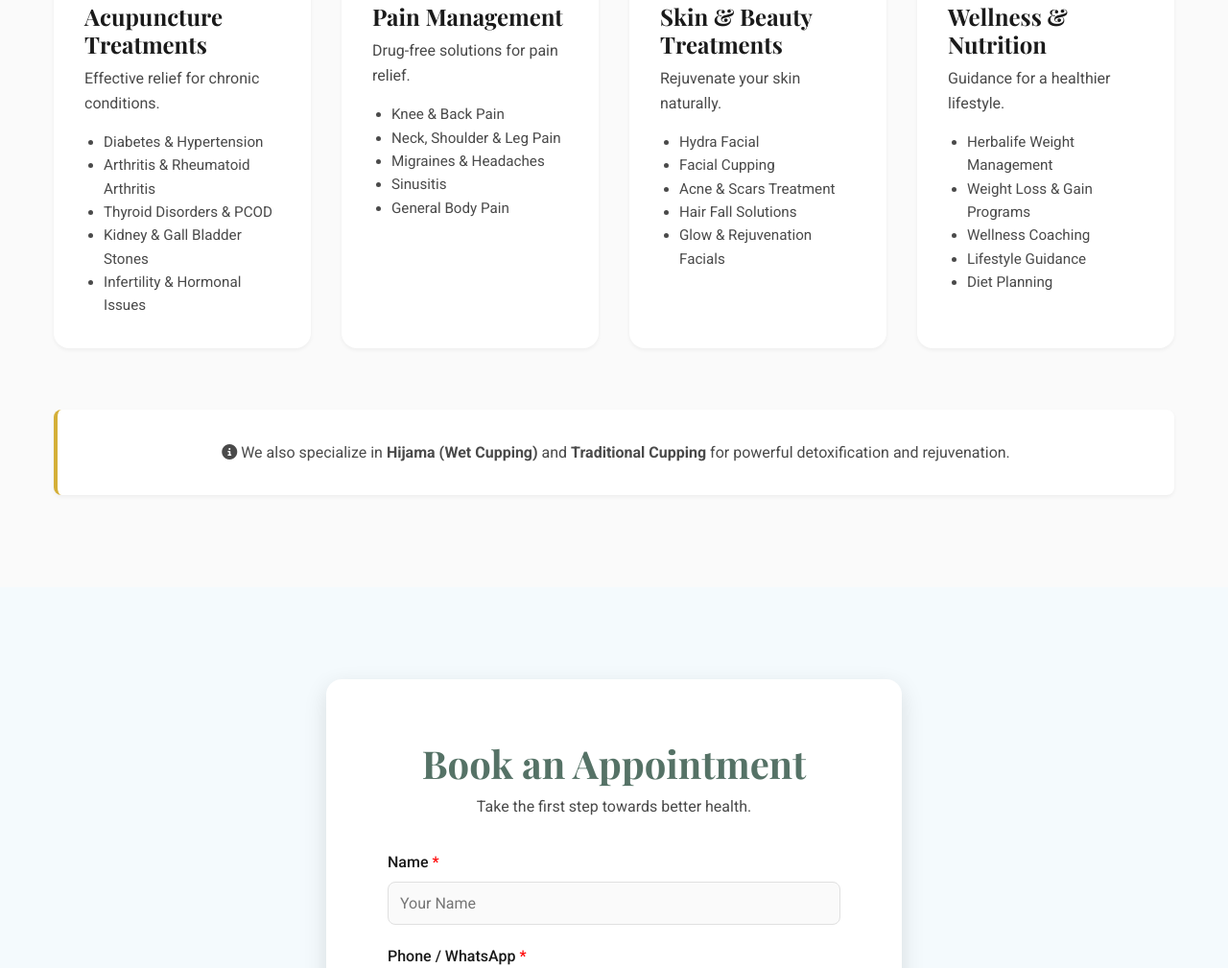
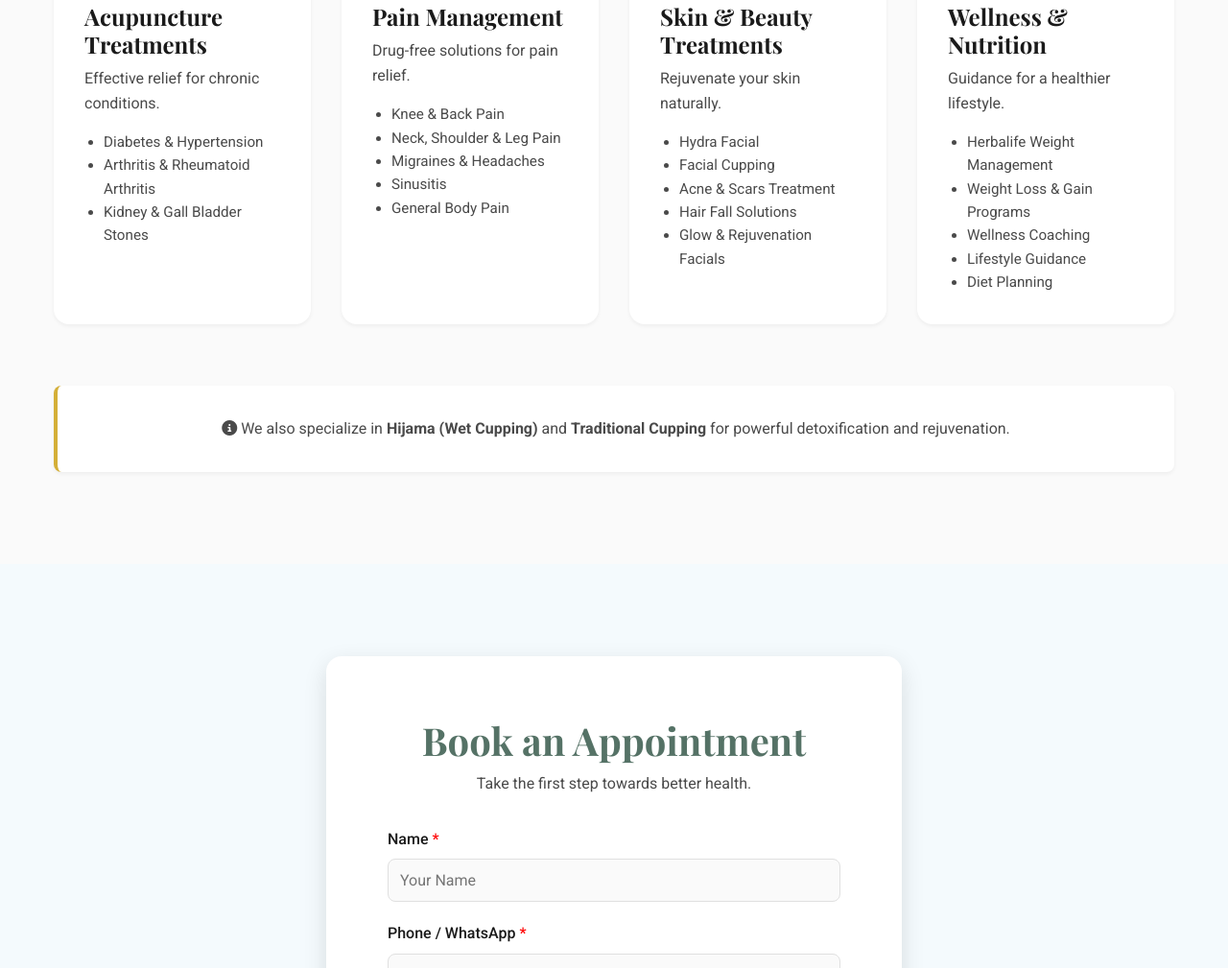
Before and after one commit to Jafina-zeenath20/Care-n-Cure-Acupunture-, a website built with Vite: page index.html in a window 1280 px wide. Shown: the part 2201-3210 px from the top of the page at 96% size. Built offline with nearby package versions, Linux system fonts and the light colour scheme; files whose address does not match are found by name; a web font is replaced by a local one.

Commit message:
Update index.html

```diff
--- a/index.html
+++ b/index.html
@@ -154,9 +154,7 @@
           <ul class="service-list">
             <li>Diabetes & Hypertension</li>
             <li>Arthritis & Rheumatoid Arthritis</li>
-            <li>Thyroid Disorders & PCOD</li>
             <li>Kidney & Gall Bladder Stones</li>
-            <li>Infertility & Hormonal Issues</li>
           </ul>
         </div>
 
```
